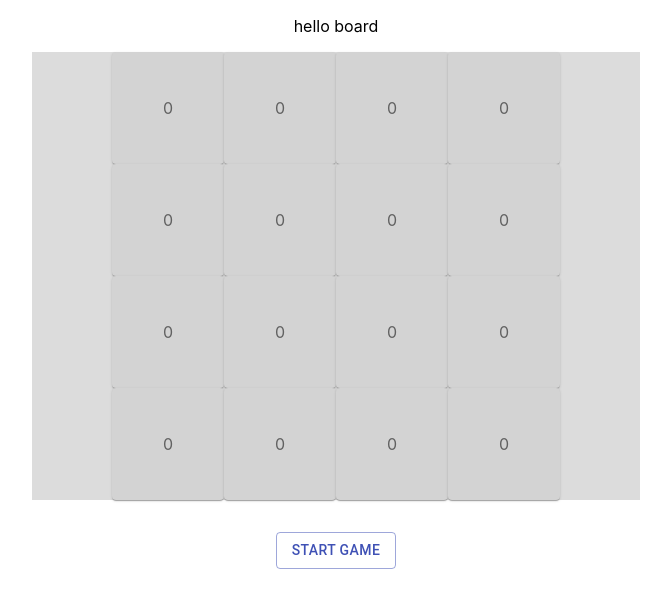
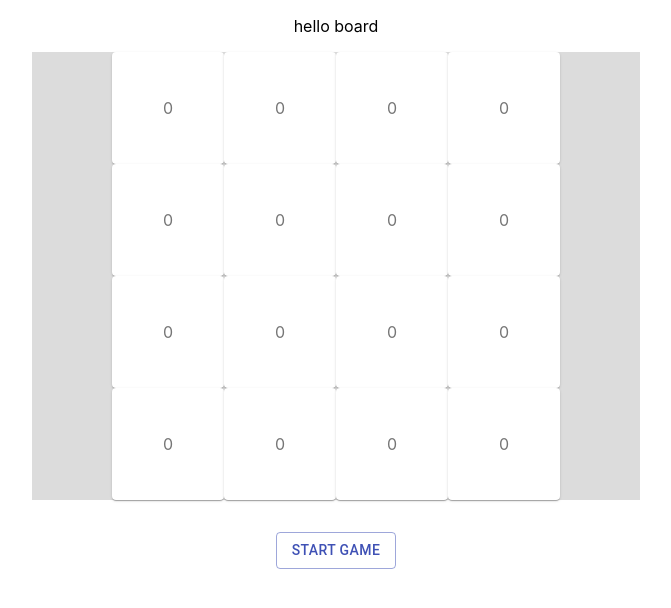
Before and after one commit to ChengCalvin/2048-funchallenge, a React (Create React App) app: page / in a window 1280 px wide. Shown: the top 608 px of the page, without its empty margins (304-975 px from the left). Built offline with nearby package versions, Linux system fonts and the light colour scheme.

Commit message:
save progress, change tile color

```diff
--- a/src/components/Board/Board.tsx
+++ b/src/components/Board/Board.tsx
@@ -1,6 +1,6 @@
 import React, { useState, useEffect } from "react";
 import { makeStyles, createStyles, Theme } from "@material-ui/core/styles";
-import { Grid, Paper, Button } from "@material-ui/core";
+import { Grid, Paper, Button, rgbToHex } from "@material-ui/core";
 
 const useStyles = makeStyles((theme: Theme) =>
   createStyles({
@@ -15,7 +15,6 @@ const useStyles = makeStyles((theme: Theme) =>
       color: theme.palette.text.secondary,
       width: "5rem",
       height: "5rem",
-      backgroundColor: "#D3D3D3",
     },
     board: {
       paddingLeft: "5rem",
@@ -105,7 +104,6 @@ const Board = () => {
           rowIndex === randomTwoGrid[1][0] &&
           colIndex === randomTwoGrid[1][1]
         ) {
-          //console.log("this is happening");
           return spawnValue[1];
         } else return board[rowIndex][colIndex];
       });
@@ -116,7 +114,6 @@ const Board = () => {
 
   const gameStartState = () => {
     setGameStarted(true);
-    spawnNewValueToBoard();
     drawNewBoardValue(gridInBoard);
   };
 
@@ -222,6 +219,8 @@ const Board = () => {
           shiftRowRight(row);
           return row;
         });
+        console.log("state of grid in board", gridInBoard);
+        console.log("board before spawning new value, shifted", boardCopyRight);
         drawNewBoardValue(boardCopyRight);
         break;
 
@@ -242,6 +241,7 @@ const Board = () => {
 
   useEffect(() => {
     if (gameStarted) {
+      console.log(gridInBoard);
       window.addEventListener("keydown", onArrowKeyDownPressed);
       return () => {
         window.removeEventListener("keydown", onArrowKeyDownPressed);
@@ -249,23 +249,24 @@ const Board = () => {
     }
   }, [gridInBoard]);
 
-  /* Create Board UI */
-  /*
-     0  0  0  0
-     ----------
-     0  0  0  0
-     ----------
-     0  0  0  0
-     ----------
-     0  0  0  0
-  */
+  const onNumberChangeStyle = (value: number) => {
+    const linearTransformation: number = Math.log2(value);
+    const colorCode: number = 245 - 15 * linearTransformation;
+    const rgb: string = `rgb(${colorCode}, ${colorCode},${colorCode})`;
+    return rgb;
+  };
+
   const createBoard = () => {
     return (
       <div className={classes.board}>
         {gridInBoard.map((row, i) => (
           <Grid item key={i} className={classes.gridrow}>
             {row.map((column, i) => (
-              <Paper className={classes.paper} key={i + 1}>
+              <Paper
+                className={classes.paper}
+                style={{ backgroundColor: onNumberChangeStyle(column) }}
+                key={i + 1}
+              >
                 <div>{column}</div>
               </Paper>
             ))}
```
